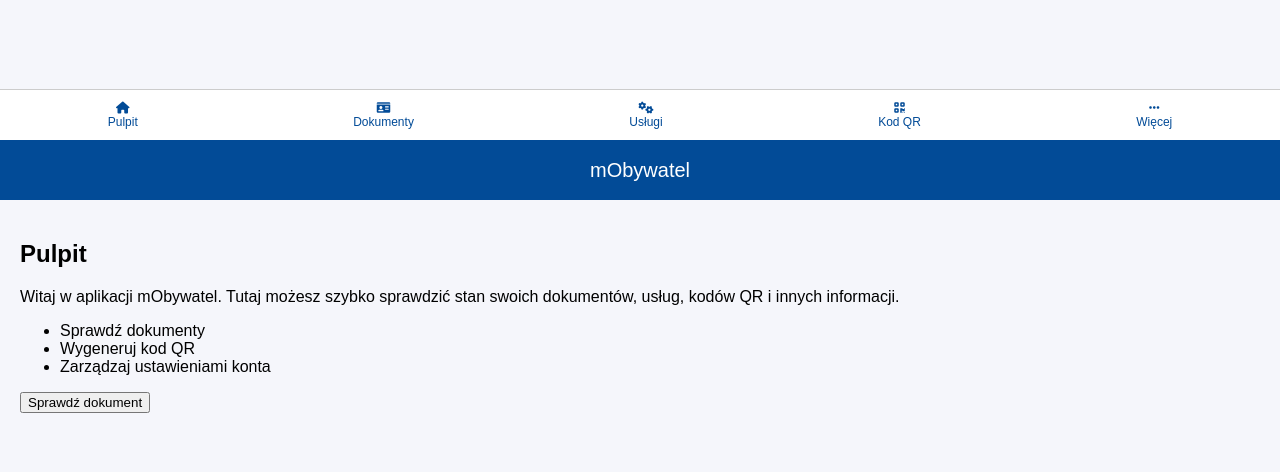
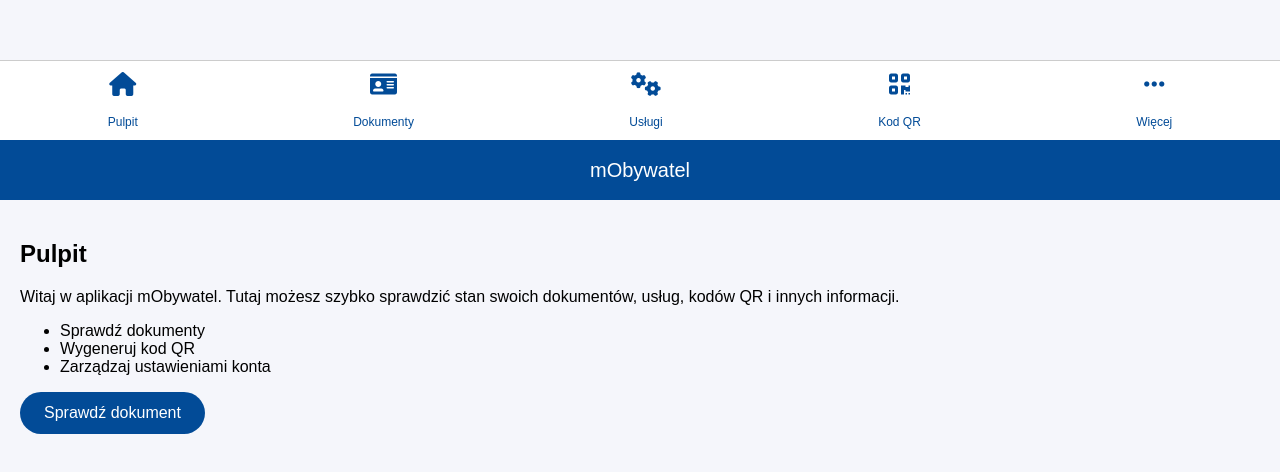
Before and after one commit to suchka9/mDow-, a plain HTML site: page index.html in a window 1280 px wide. Shown: the part 660-1132 px from the top of the page. Drawn offline with Linux system fonts and the light colour scheme.

Commit message:
Update style.css

```diff
--- a/style.css
+++ b/style.css
@@ -49,3 +49,89 @@
     color: #024b97;
     cursor: pointer;
 }
+/* Общие стили */
+body {
+    margin: 0;
+    font-family: sans-serif;
+    background-color: #f5f6fb;
+}
+
+.app {
+    display: flex;
+    flex-direction: column;
+    height: 100vh;
+}
+
+/* Верхняя панель */
+.top_bar {
+    height: 60px;
+    background-color: #024b97;
+    color: white;
+    display: flex;
+    align-items: center;
+    justify-content: center;
+    font-size: 20px;
+}
+
+/* Экраны */
+.screen {
+    display: none;
+    flex: 1;
+    padding: 20px;
+    overflow-y: auto;
+    opacity: 0;
+    transition: opacity 0.5s ease-in-out;
+}
+
+.screen.active {
+    display: block;
+    opacity: 1;
+}
+
+/* Кнопки для экрана */
+.action_button {
+    background-color: #024b97;
+    color: white;
+    font-size: 16px;
+    padding: 12px 24px;
+    border: none;
+    border-radius: 25px;
+    cursor: pointer;
+    transition: background-color 0.3s ease;
+}
+
+.action_button:hover {
+    background-color: #1a6bcb;
+}
+
+/* Нижняя панель */
+.bottom_bar {
+    display: flex;
+    justify-content: space-around;
+    background-color: #ffffff;
+    border-top: 1px solid #ccc;
+    padding: 10px 0;
+    position: fixed;
+    bottom: 0;
+    width: 100%;
+}
+
+.bottom_bar button {
+    background: none;
+    border: none;
+    font-size: 12px;
+    color: #024b97;
+    cursor: pointer;
+    display: flex;
+    flex-direction: column;
+    align-items: center;
+}
+
+.bottom_bar button:hover {
+    color: #1a6bcb;
+}
+
+.bottom_bar i {
+    font-size: 24px;
+    margin-bottom: 5px;
+}
```
